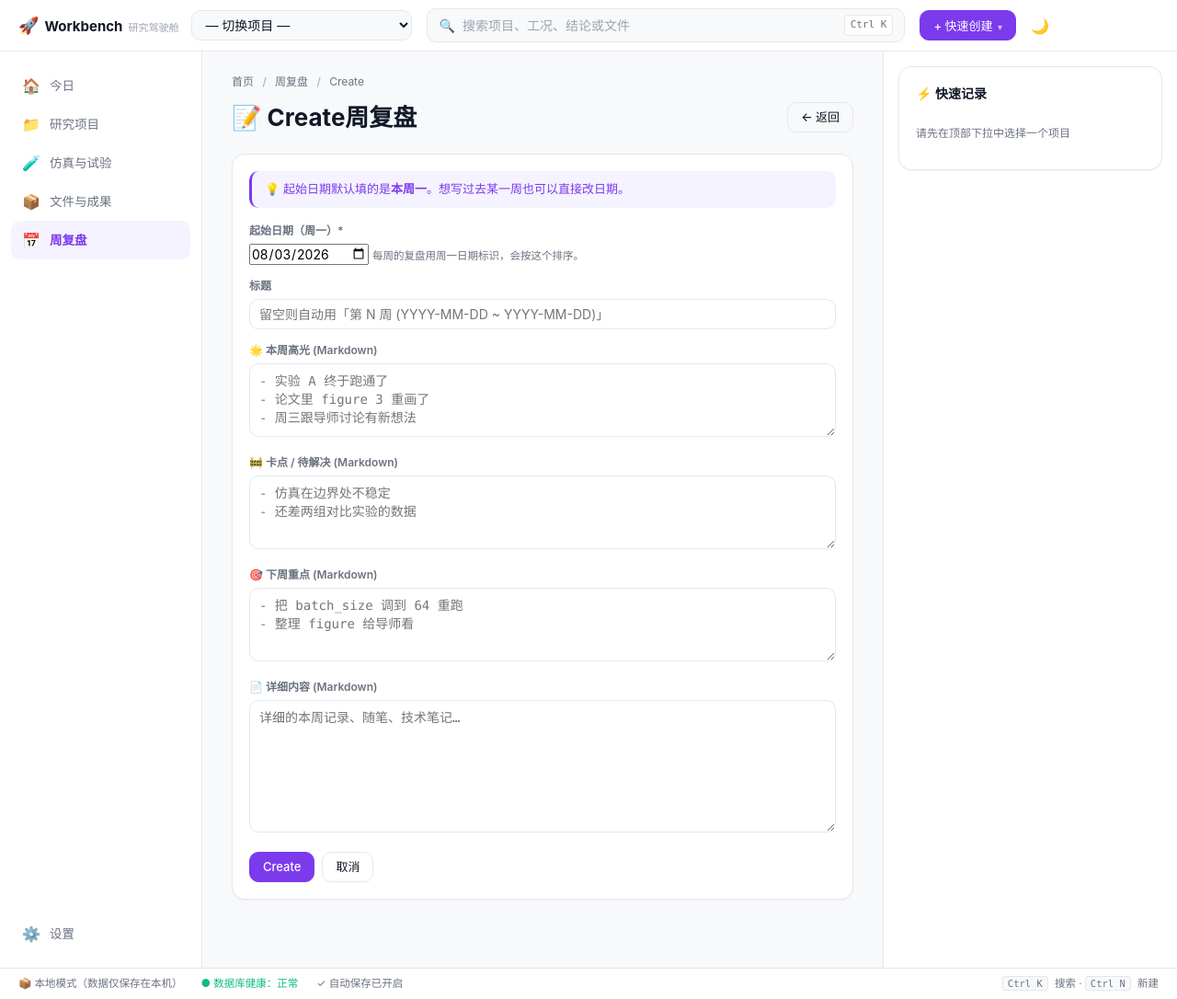
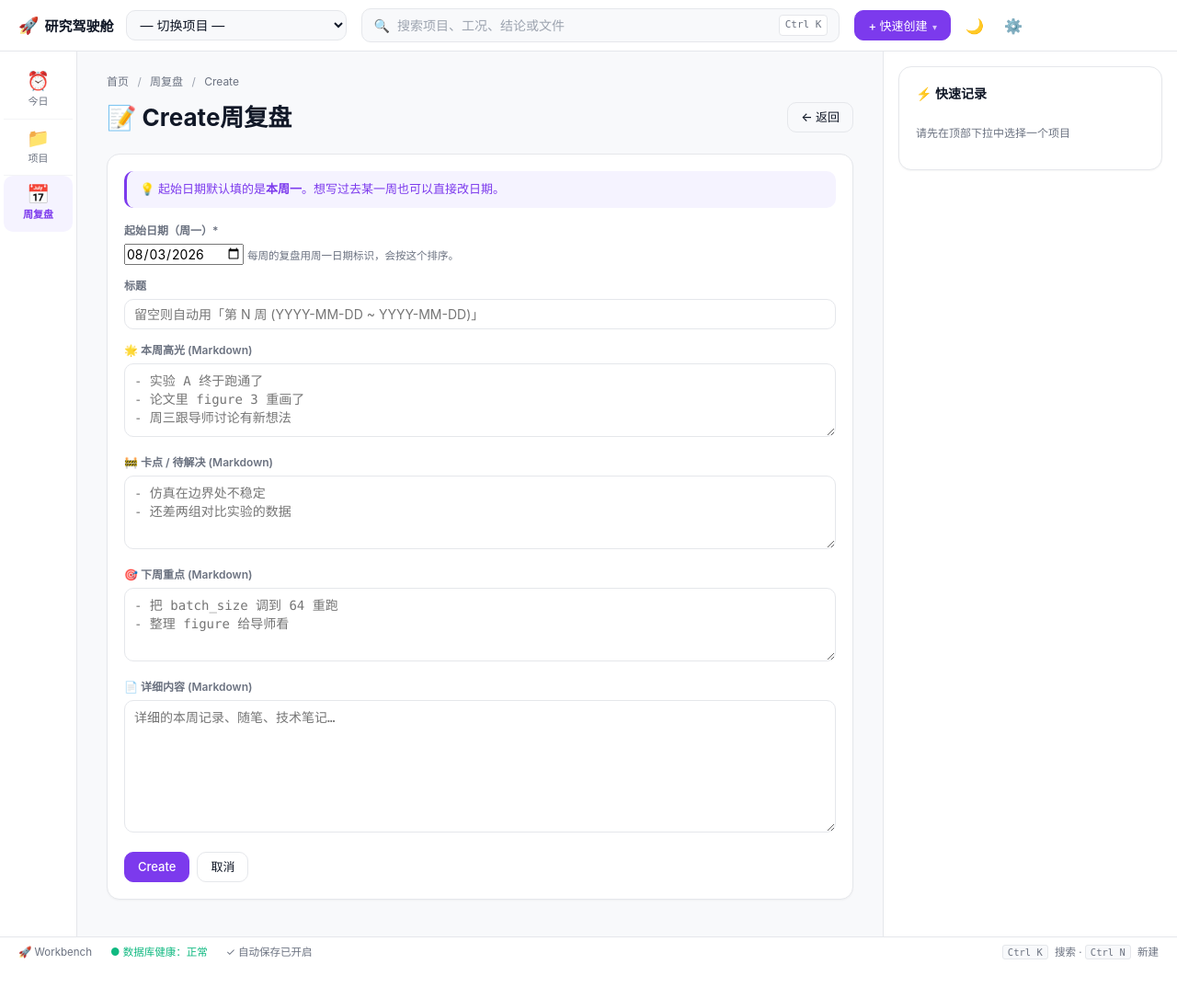
Before and after one commit to treeChan/csworkbench, a FastAPI app: page /review/new in a window 1280 px wide. Shown: the whole page at 92% size. After the commit the page ends 1043 px from the top, so only its background shows below. Run offline with FastAPI, Linux system fonts and the light colour scheme.

Commit message:
feat: 侧栏精简 + 布局调整 + 版本升至 0.2.0
- 删除「仿真与试验」「文件与成果」两个页面（功能已并入项目/实验流程）
- 侧栏改为窄栏图标+文字上下布局：今日(时钟)/项目/周复盘，项间横线分隔
- 设置齿轮移入顶栏右上角（纯图标）；顶栏品牌只留「研究驾驶舱」
- 底部状态栏固定不随页面滚动，左侧改 Workbench（移除无效本地模式提示）
- 清理占位页重复注册，修复 /review 被占位页遮蔽的 bug
- 窄屏自适应：1100px 收窄右栏，960px 隐藏右栏
- 版本号统一升至 0.2.0（tauri/Cargo/package/main.py）

```diff
--- a/app/main.py
+++ b/app/main.py
@@ -32,7 +32,7 @@ async def lifespan(app: FastAPI):
 app = FastAPI(
     title=settings.app_name,
     description="个人实验 / 项目跟踪工作台。",
-    version="0.1.0",
+    version="0.2.0",
     lifespan=lifespan,
 )
 
--- a/app/routes/pages.py
+++ b/app/routes/pages.py
@@ -33,7 +33,6 @@ from sqlalchemy.orm import Session
 from app import crud, models, schemas
 from app.config import settings
 from app.database import get_db
-from sqlalchemy import select
 
 # ---------------------------------------------------------------------------
 # 模板 & 自定义过滤器
@@ -385,37 +384,6 @@ def add_quick_record(
     )
     # 回到发起页（Referer），否则回到项目详情
     return RedirectResponse(f"/projects/{project_id}", status_code=303)
-
-
-# ---------------------------------------------------------------------------
-# 占位导航页面（避免侧栏点击 404，后续按需扩展）
-# ---------------------------------------------------------------------------
-
-
-_PLACEHOLDER_PAGES = [
-    ("cases", "🧪", "仿真与试验", "工况矩阵、参数扫描、试验数据汇总 — 后续接入"),
-    ("files", "📦", "文件与成果", "数据、模型权重、图表、附件 — 后续接入"),
-    ("review", "📅", "周复盘", "每周回顾、关键指标、卡点 — 后续接入"),
-    ("settings", "⚙️", "设置", "主题、标签、导入导出 — 后续接入"),
-]
-
-
-for _key, _icon, _title, _desc in _PLACEHOLDER_PAGES:
-
-    def _make_page(key: str = _key, icon: str = _icon,
-                   title: str = _title, desc: str = _desc):
-        def _page(request: Request) -> HTMLResponse:
-            return render(
-                request, "placeholder.html",
-                {"active_nav": key, "page_icon": icon,
-                 "page_title": title, "page_desc": desc},
-            )
-        return _page
-
-    router.add_api_route(
-        f"/{_key}", _make_page(), methods=["GET"],
-        response_class=HTMLResponse,
-    )
 
 
 # ---------------------------------------------------------------------------
@@ -908,51 +876,13 @@ def delete_artifact_page(
         target = f"/experiments/{art.experiment_id}/results"
     elif art.goal_id:
         goal = crud.get_goal(db, art.goal_id)
-        target = f"/projects/{goal.project_id}" if goal else "/files"
+        target = f"/projects/{goal.project_id}" if goal else "/"
     elif art.project_id:
         target = f"/projects/{art.project_id}"
     else:
-        target = "/files"
+        target = "/"
     crud.delete_artifact(db, art)
     return RedirectResponse(target, status_code=303)
-
-
-# ---------------------------------------------------------------------------
-# 文件与成果总览页 /files
-# ---------------------------------------------------------------------------
-
-
-@router.get("/files", response_class=HTMLResponse)
-def files_overview(request: Request, db: Session = Depends(get_db)) -> HTMLResponse:
-    """文件与成果总览：按归属（项目 / 大目标 / 实验）分组列出。"""
-    artifacts = crud.list_artifacts(db)
-    projects = {p.id: p for p in crud.list_projects(db)}
-    goals = {g.id: g for g in db.scalars(select(models.Goal)).all()}
-
-    grouped: dict[str, list[models.Artifact]] = {
-        "project": [], "goal": [], "experiment": [],
-    }
-    for a in artifacts:
-        if a.project_id:
-            grouped["project"].append(a)
-        elif a.goal_id:
-            grouped["goal"].append(a)
-        elif a.experiment_id:
-            grouped["experiment"].append(a)
-
-    total_bytes = sum(a.size_bytes for a in artifacts)
-    return render(
-        request, "files.html",
-        {
-            "active_nav": "files",
-            "artifacts": artifacts,
-            "projects": projects,
-            "goals": goals,
-            "grouped": grouped,
-            "total_count": len(artifacts),
-            "total_bytes": total_bytes,
-        },
-    )
 
 
 # ---------------------------------------------------------------------------
@@ -1164,7 +1094,6 @@ def search_page(
 
 
 _PLACEHOLDER_PAGES = [
-    ("cases", "🧪", "仿真与试验", "工况矩阵、参数扫描、试验数据汇总 — 后续接入"),
     ("settings", "⚙️", "设置", "主题、标签、导入导出 — 后续接入"),
 ]
 
--- a/app/static/style.css
+++ b/app/static/style.css
@@ -79,6 +79,14 @@ html, body {
     line-height: 1.5;
 }
 
+/* 整体纵向弹性布局：顶栏 + 主区 + 固定底栏 */
+body.app {
+    height: 100vh;
+    display: flex;
+    flex-direction: column;
+    overflow: hidden;
+}
+
 a { color: inherit; text-decoration: none; }
 button { cursor: pointer; font-family: inherit; }
 input, textarea, select { font-family: inherit; font-size: inherit; }
@@ -95,6 +103,7 @@ input, textarea, select { font-family: inherit; font-size: inherit; }
     background: var(--c-surface);
     border-bottom: 1px solid var(--c-border);
     position: sticky; top: 0; z-index: 100;
+    flex-shrink: 0;
     gap: 16px;
 }
 
@@ -105,7 +114,6 @@ input, textarea, select { font-family: inherit; font-size: inherit; }
 .project-switcher { display: flex; align-items: baseline; gap: 6px; }
 .project-switcher .rocket { font-size: 18px; }
 .project-switcher .brand { font-weight: 700; font-size: 15px; }
-.project-switcher .brand-sub { font-size: 11px; color: var(--c-text-faint); }
 
 .project-select {
     padding: 6px 10px;
@@ -171,10 +179,12 @@ input, textarea, select { font-family: inherit; font-size: inherit; }
    ================================================================= */
 
 .layout {
+    flex: 1;
+    min-height: 0;   /* 允许收缩，配合 body flex 撑满剩余高度 */
     display: grid;
-    grid-template-columns: 220px 1fr 320px;
+    grid-template-columns: 84px 1fr 320px;
     gap: 0;
-    min-height: calc(100vh - 56px - 32px);
+    overflow: hidden;
 }
 
 /* ---------- 左侧导航 ---------- */
@@ -182,21 +192,22 @@ input, textarea, select { font-family: inherit; font-size: inherit; }
 .sidebar {
     background: var(--c-surface);
     border-right: 1px solid var(--c-border);
-    padding: 16px 12px;
+    padding: 12px 4px;
     display: flex; flex-direction: column;
     justify-content: space-between;
-    position: sticky; top: 56px;
-    height: calc(100vh - 56px);
+    overflow-y: auto;
 }
 
 .nav-list { list-style: none; }
 .nav-item a {
-    display: flex; align-items: center; gap: 10px;
-    padding: 9px 12px;
+    display: flex; flex-direction: column;
+    align-items: center; gap: 4px;
+    padding: 10px 4px;
     border-radius: var(--radius-md);
     color: var(--c-text-soft);
-    font-size: 13.5px;
+    font-size: 11px;
     font-weight: 500;
+    text-align: center;
     transition: all 0.15s;
 }
 .nav-item a:hover { background: var(--c-bg); color: var(--c-text); }
@@ -205,12 +216,15 @@ input, textarea, select { font-family: inherit; font-size: inherit; }
     color: var(--c-primary);
     font-weight: 600;
 }
-.nav-icon { font-size: 16px; }
+.nav-item + .nav-item { border-top: 1px solid var(--c-border-soft); }
+.nav-icon { font-size: 20px; line-height: 1; }
+.nav-label { white-space: nowrap; }
 
 /* ---------- 中间主区 ---------- */
 
 .main-content {
     padding: 24px 32px;
+    overflow-y: auto;
     overflow-x: auto;
     min-width: 0;  /* 防止 grid item 内容溢出 */
 }
@@ -222,8 +236,6 @@ input, textarea, select { font-family: inherit; font-size: inherit; }
     border-left: 1px solid var(--c-border);
     padding: 16px;
     overflow-y: auto;
-    position: sticky; top: 56px;
-    height: calc(100vh - 56px);
 }
 
 /* =================================================================
@@ -697,6 +709,7 @@ button.pipeline-step:focus { outline: 2px solid var(--c-primary-light); outline-
     font-size: 11.5px;
     color: var(--c-text-soft);
     gap: 20px;
+    flex-shrink: 0;
 }
 .status-item { display: inline-flex; align-items: center; gap: 4px; }
 .status-ok { color: var(--c-success); }
@@ -978,3 +991,17 @@ button.pipeline-step:focus { outline: 2px solid var(--c-primary-light); outline-
     color: var(--c-text-faint);
 }
 .search-download:hover { color: var(--c-primary); }
+
+/* =================================================================
+   窄屏自适应
+   ================================================================= */
+
+@media (max-width: 1100px) {
+    .layout { grid-template-columns: 84px 1fr 260px; }
+    .main-content { padding: 20px 20px; }
+}
+
+@media (max-width: 960px) {
+    .rightbar { display: none; }
+    .layout { grid-template-columns: 84px 1fr; }
+}
--- a/app/templates/base.html
+++ b/app/templates/base.html
@@ -26,8 +26,7 @@
     <div class="topbar-left">
         <div class="project-switcher">
             <span class="rocket">🚀</span>
-            <span class="brand">Workbench</span>
-            <span class="brand-sub">研究驾驶舱</span>
+            <span class="brand">研究驾驶舱</span>
         </div>
         <select class="project-select" onchange="if(this.value) location.href=this.value">
             <option value="/projects"
@@ -68,6 +67,7 @@
             </div>
         </div>
         <button class="icon-btn" id="theme-toggle" title="切换主题">🌙</button>
+        <a class="icon-btn" href="/settings" title="设置" aria-label="设置">⚙️</a>
     </div>
 </header>
 
@@ -78,29 +78,15 @@
     <nav class="sidebar">
         <ul class="nav-list">
             <li class="nav-item {% if active_nav == 'today' %}active{% endif %}">
-                <a href="/"><span class="nav-icon">🏠</span> 今日</a>
+                <a href="/"><span class="nav-icon">⏰</span> <span class="nav-label">今日</span></a>
             </li>
             <li class="nav-item {% if active_nav == 'projects' %}active{% endif %}">
-                <a href="/projects"><span class="nav-icon">📁</span> 研究项目</a>
-            </li>
-            <li class="nav-item {% if active_nav == 'simulations' %}active{% endif %}">
-                <a href="/cases"><span class="nav-icon">🧪</span> 仿真与试验</a>
-            </li>
-            <li class="nav-item {% if active_nav == 'files' %}active{% endif %}">
-                <a href="/files"><span class="nav-icon">📦</span> 文件与成果</a>
+                <a href="/projects"><span class="nav-icon">📁</span> <span class="nav-label">项目</span></a>
             </li>
             <li class="nav-item {% if active_nav == 'review' %}active{% endif %}">
-                <a href="/review"><span class="nav-icon">📅</span> 周复盘</a>
+                <a href="/review"><span class="nav-icon">📅</span> <span class="nav-label">周复盘</span></a>
             </li>
         </ul>
-
-        <div class="sidebar-bottom">
-            <ul class="nav-list">
-                <li class="nav-item {% if active_nav == 'settings' %}active{% endif %}">
-                    <a href="/settings"><span class="nav-icon">⚙️</span> 设置</a>
-                </li>
-            </ul>
-        </div>
     </nav>
 
     <!-- 中间主区 -->
@@ -167,7 +153,7 @@
 
 <!-- =================== 底部状态栏 =================== -->
 <footer class="statusbar">
-    <span class="status-item">📦 本地模式（数据仅保存在本机）</span>
+    <span class="status-item">🚀 Workbench</span>
     <span class="status-item status-ok">● 数据库健康：正常</span>
     <span class="status-item">✓ 自动保存已开启</span>
     <span class="status-right">
--- a/app/templates/experiment_results.html
+++ b/app/templates/experiment_results.html
@@ -103,8 +103,7 @@
         <h3>📎 文件与成果 <small style="color: var(--c-text-soft); font-weight: normal;">({{ artifacts|length }} 个)</small></h3>
     </div>
     <p class="muted" style="font-size: 12px; margin: 0 0 10px;">
-        上传结果图、示意图、模型权重（.pt / .pth / .onnx 等）。也可在
-        <a href="/files">「文件与成果」</a> 页面按项目 / 大目标 / 实验统一管理。
+        上传结果图、示意图、模型权重（.pt / .pth / .onnx 等）。文件跟随所属实验 / 项目保留在本页及项目详情页。
     </p>
 
     <form method="post" action="/experiments/{{ experiment.id }}/artifacts"
--- a/desktop/package.json
+++ b/desktop/package.json
@@ -1,7 +1,7 @@
 {
   "name": "csworkbench-desktop",
   "private": true,
-  "version": "0.1.0",
+  "version": "0.2.0",
   "scripts": {
     "tauri": "tauri"
   },
--- a/desktop/src-tauri/Cargo.toml
+++ b/desktop/src-tauri/Cargo.toml
@@ -1,6 +1,6 @@
 [package]
 name = "csworkbench"
-version = "0.1.1"
+version = "0.2.0"
 description = "Desktop shell for csworkbench (FastAPI + SQLite research workbench)"
 edition = "2021"
 
--- a/desktop/src-tauri/tauri.conf.json
+++ b/desktop/src-tauri/tauri.conf.json
@@ -1,7 +1,7 @@
 {
   "$schema": "https://schema.tauri.app/config/2",
   "productName": "csworkbench",
-  "version": "0.1.1",
+  "version": "0.2.0",
   "identifier": "com.csworkbench.desktop",
   "build": {
     "devUrl": "http://127.0.0.1:8000",
```
Also changed, not shown: app/templates/files.html (deleted, +0 -92 lines), README.md, desktop/README.md, desktop/package-lock.json.
